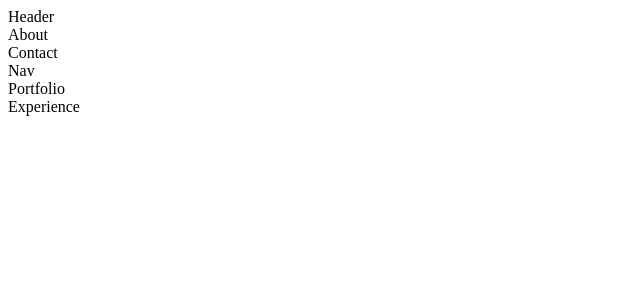
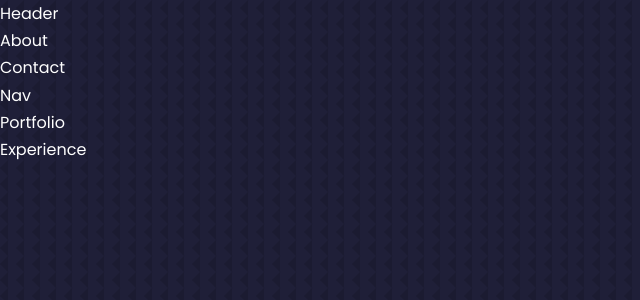
Before and after one commit to teerthrajverma01/portfolio-app, a React (Create React App) app: page / in a window 1280 px wide. Shown: the top 300 px of the page, without its empty margins (0-640 px from the left). Built offline with nearby package versions, Linux system fonts and the light colour scheme.

Commit message:
added basic resuable css

```diff
--- a/src/index.module.css
+++ b/src/index.module.css
@@ -0,0 +1,128 @@
+@import url('https://fonts.googleapis.com/css2?family=Poppins:wght@300;400;500;600&display=swap');
+
+
+*{
+  margin:0;
+  padding:0;
+  box-sizing: border-box;
+  border: 0;
+  outline: 0;
+  list-style: none;
+  text-decoration: none;
+}
+
+:root{
+  --color-bg:#1f1f38;
+  --color-bg-variant:#2c2c6c;
+  --color-primary:#4db5ff;
+  --color-primary-variant: rgba(77,181,255,0.4);
+  --color-white:#fff;
+  --color-light:rgba(255,255,255,0.6);
+
+  --transition: all 400ms ease;
+
+  --container-width-lg:75%;
+  --container-width-md:86%;
+  --container-width-sm:90%;
+}
+
+html{
+  scroll-behavior: smooth;
+}
+
+::-webkit-scrollbar{
+  display: none;
+}
+
+body{
+  font-family: 'Poppins', sans-serif;
+  background: var(--color-bg);
+  color:var(--color-white);
+  line-height: 1.7;
+  background-image: url(../src/assets/bg-texture.png);
+}
+
+.container{
+  width:var(--container-width-lg);
+  margin:0 auto;
+}
+
+h1,h2,h3,h4,h5 {
+  font-weight: 500;
+}
+
+h1{font-size: 2.5rem;}
+
+section{
+  margin-top: 8rem;
+}
+
+
+section > h2{
+  text-align: center;
+  color:var(--color-primary);
+  margin-bottom: 3rem;
+}
+section >h5{
+  text-align: center;
+  color:var(--color-light);
+}
+
+.text-light{
+  color: var(--color-light);
+}
+
+a{
+  color:var(--color-primary);
+  transition: var(--transition);
+}
+a:hover{
+  color:var(--color-white);
+}
+
+.btn{
+  width:max-content;
+  display: inline-block;
+  color:var(--color-primary);
+  padding:0.75rem 1.2rem;
+  border-radius: 0.4rem;
+  cursor: pointer;
+  border: 1px solid var(--color-primary);
+  transition: var(--transition);
+}
+.btn:hover{
+  background: var(--color-white);
+  color:var(--color-bg);
+  border-color: transparent;
+}
+
+.btn-primary{
+  background: var(--color-primary);
+  color:var(--color-bg);
+}
+
+img{
+  display: block;
+  width:100%;
+  object-fit: cover;
+}
+
+/*MEDIA QUERIES*/
+/*Mediun Device*/
+@media screen and (max-width:1024px){
+  .container{
+    width:var(--container-width-md);
+  }
+  section{
+    margin-top:6rem;
+  }
+}
+/*Small Device*/
+@media screen and (max-width:600px){
+  .container{
+    width:var(--container-width-sm);
+  }
+  section > h2{
+    margin-bottom:2rem;
+  }
+}
```
